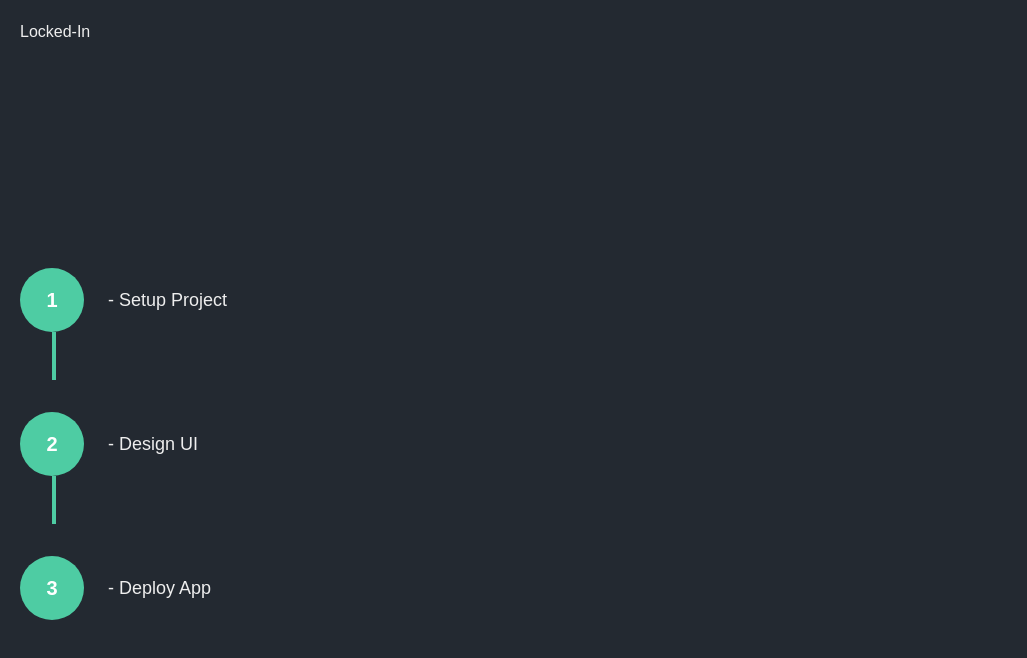
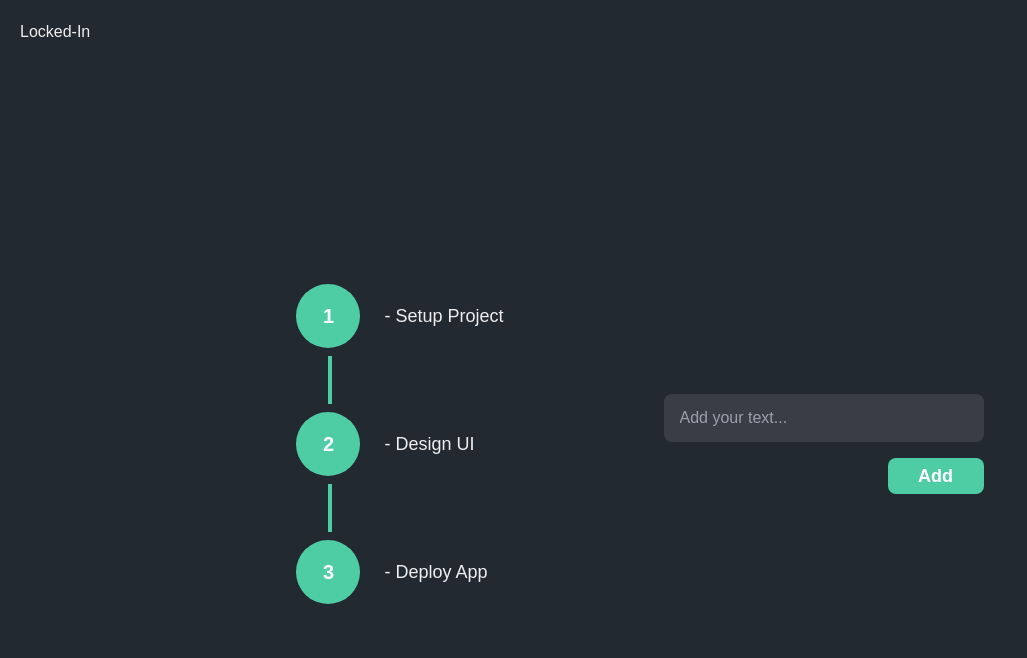
Before and after one commit to NikoZ21/locked-in, a Next.js app: page / in a window 1280 px wide. Shown: the top 658 px of the page, without its empty margins (0-1027 px from the left). Built offline with nearby package versions, Linux system fonts and the light colour scheme.

Commit message:
added button and input

```diff
--- a/src/app/globals.css
+++ b/src/app/globals.css
@@ -1,9 +1,16 @@
 @import "tailwindcss";
+
+@theme {
+  --color-primary: #232931;
+  --color-secondary: #393e46;
+  --color-accent: #4ecca3;
+  --color-text: #eeeeee;
+}
 
 body {
   margin: 0;
   padding: 20px;
   font-family: Arial, sans-serif;
-  background-color: #232931;
-  color: #eeeeee;
+  background-color: var(--color-primary);
+  color: var(--color-text);
 }
--- a/src/app/page.tsx
+++ b/src/app/page.tsx
@@ -2,10 +2,22 @@ import Task from "@/components/Task";
 
 export default function Home() {
   return (
-    <div className="min-h-screen flex flex-col justify-center gap-8">
-      <Task stepNumber={1} title="Setup Project" />
-      <Task stepNumber={2} title="Design UI" />
-      <Task stepNumber={3} title="Deploy App" isLast={true} />
+    <div className="min-h-screen flex flex-row items-center justify-center gap-40">
+      <div className="flex flex-col gap-2 w-fit">
+        <Task stepNumber={1} title="Setup Project" />
+        <Task stepNumber={2} title="Design UI" />
+        <Task stepNumber={3} title="Deploy App" isLast={true} />
+      </div>
+      <div className="flex flex-col gap-4 w-fit">
+        <input
+          type="text"
+          placeholder="Add your text..."
+          className="bg-secondary text-text rounded-lg px-4 py-3 w-80 text-base placeholder-gray-400 border-none outline-none focus:ring-2 focus:ring-accent"
+        />
+        <button className="bg-accent text-white font-semibold text-lg px-6 py-1 rounded-lg hover:bg-opacity-90 transition-all duration-200 w-24 self-end">
+          Add
+        </button>
+      </div>
     </div>
   );
 }
--- a/src/components/Task.tsx
+++ b/src/components/Task.tsx
@@ -6,7 +6,7 @@ interface TaskProps {
 
 export default function Task({ stepNumber, title, isLast }: TaskProps) {
   return (
-    <div className="flex flex-col">
+    <div className="flex flex-col gap-2">
       {/* Main row with circle and title */}
       <div className="flex items-center">
         {/* Circle with number */}
@@ -18,9 +18,7 @@ export default function Task({ stepNumber, title, isLast }: TaskProps) {
         </div>
 
         {/* Task title */}
-        <span className="ml-6 text-lg font-medium" style={{ color: "#EEEEEE" }}>
-          - {title}
-        </span>
+        <span className="ml-6 text-lg font-medium">- {title}</span>
       </div>
 
       {/* Vertical connecting line to next task */}
```
